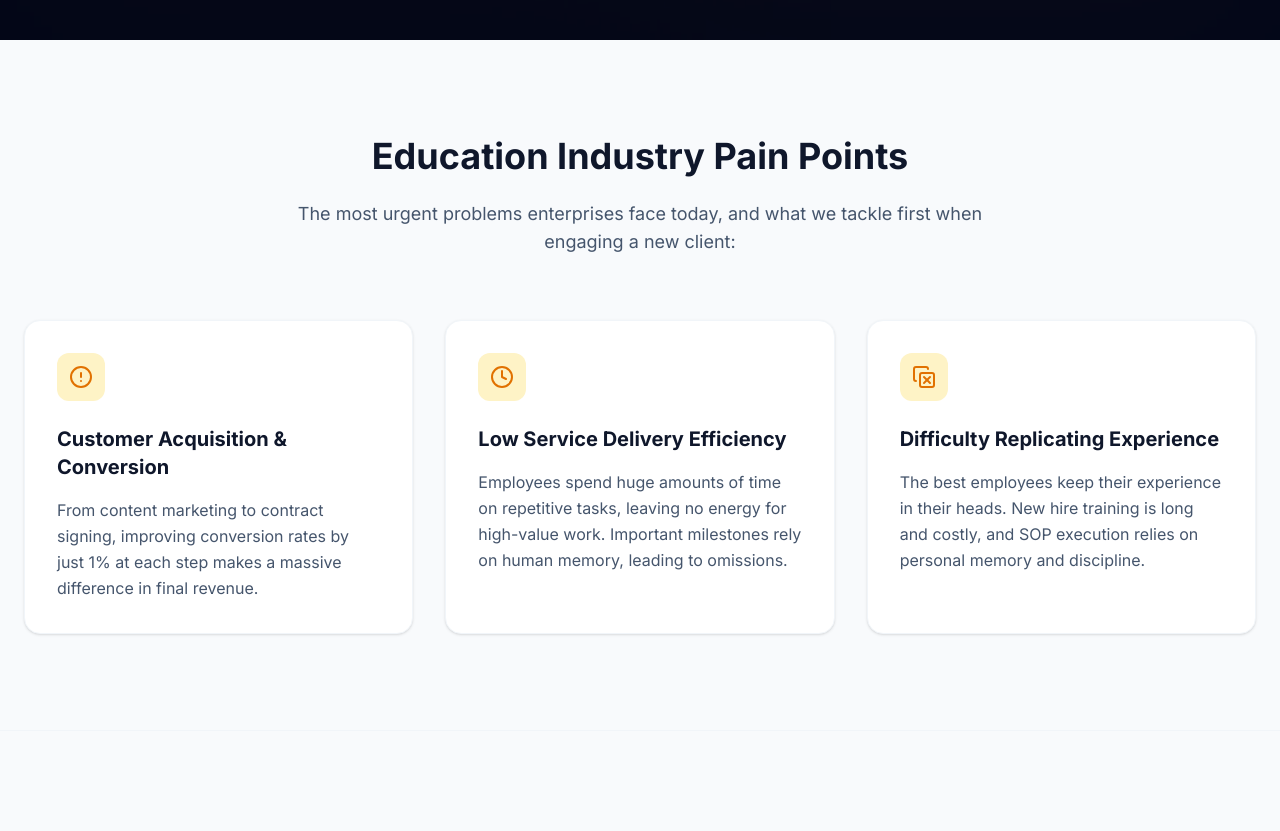
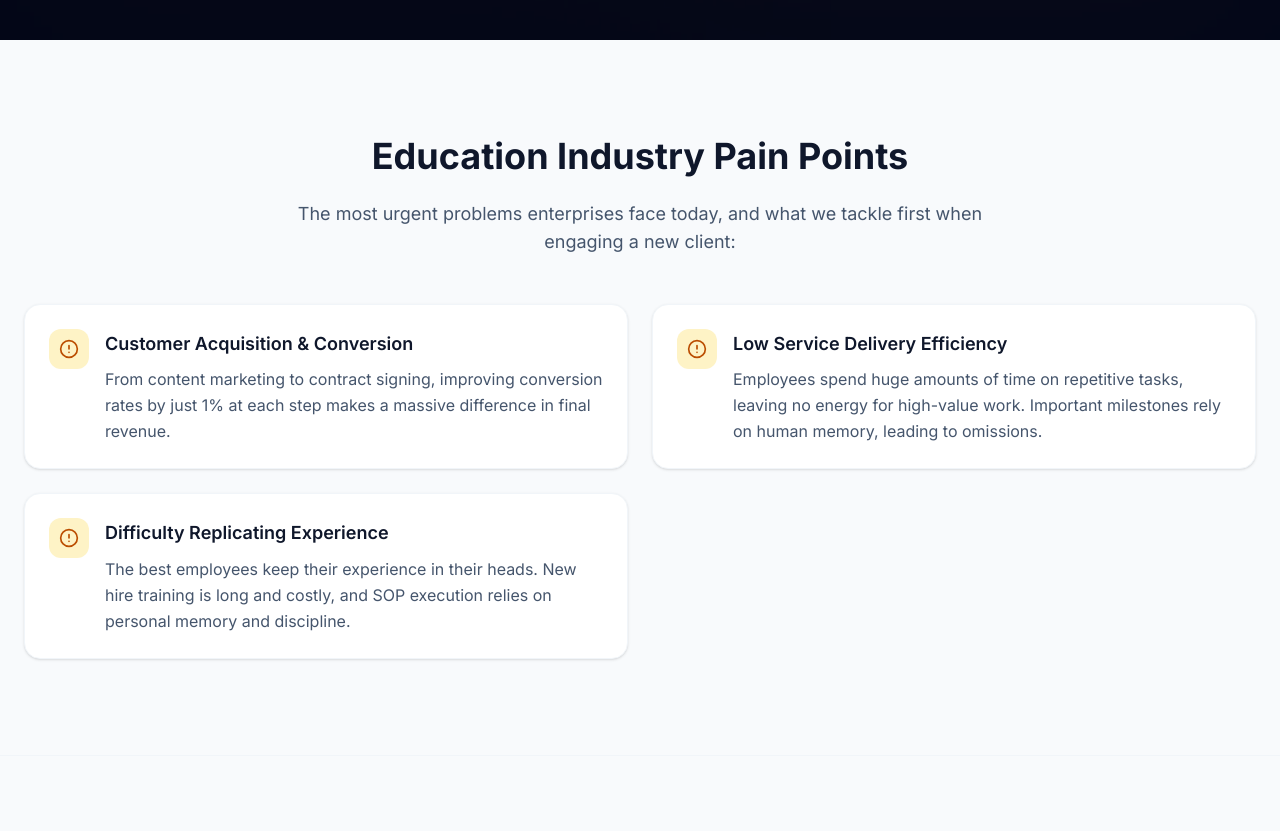
Before and after one commit to beebee-ai/bee-sigma, a Next.js app: page /en/industry/education in a window 1280 px wide. Shown: the part 360-1191 px from the top of the page. Built offline with nearby package versions, Linux system fonts and the light colour scheme.

Commit message:
feat(home): 重写首页关键信息架构与文案

```diff
--- a/app/[lang]/layout.tsx
+++ b/app/[lang]/layout.tsx
@@ -24,7 +24,7 @@ export async function generateMetadata({ params }: { params: Promise<{ lang: str
     description: dict.metadata.description,
     icons: {
       icon: 'https://beebee-s3-sit.s3.us-west-2.amazonaws.com/bee-sigma/favicon.ico',
-      apple: 'https://beebee-s3-sit.s3.us-west-2.amazonaws.com/bee-sigma/apple-icon.png',
+      apple: 'https://beebee-s3-sit.s3.us-west-2.amazonaws.com/bee-sigma/apple-touch-icon.png',
     },
     openGraph: {
       images: ['https://beebee-s3-sit.s3.us-west-2.amazonaws.com/bee-sigma/opengraph-image.png'],
--- a/components/PainPoints.tsx
+++ b/components/PainPoints.tsx
@@ -1,23 +1,45 @@
 'use client'
 
 import { motion } from 'motion/react'
-import { AlertCircle, Clock, CopyX } from 'lucide-react'
+import { AlertCircle, CheckCircle2 } from 'lucide-react'
 
 export default function PainPoints({ dict }: { dict: any }) {
-  const icons = [AlertCircle, Clock, CopyX]
+  const sections = Array.isArray(dict.sections)
+    ? dict.sections
+    : [
+        {
+          title: dict.title,
+          subtitle: dict.subtitle,
+          items: dict.items ?? [],
+        },
+      ]
 
   return (
     <section className="py-8 md:py-24 bg-slate-50">
       <div className="container mx-auto px-4 md:px-6">
-        <div className="text-center max-w-3xl mx-auto mb-8 md:mb-16">
+        {sections.map((section: any, sectionIndex: number) => {
+          const Icon = sectionIndex === 0 ? AlertCircle : CheckCircle2
+          const iconClassName =
+            sectionIndex === 0
+              ? 'bg-amber-100 text-amber-700'
+              : 'bg-emerald-100 text-emerald-700'
+
+          return (
+            <div
+              key={sectionIndex}
+              className={sectionIndex > 0 ? 'mt-10 md:mt-14 pt-10 md:pt-14 border-t border-slate-200' : ''}
+            >
+              <div className="text-center max-w-3xl mx-auto mb-8 md:mb-12">
                 <motion.h2
                   initial={{ opacity: 0, y: 20 }}
                   whileInView={{ opacity: 1, y: 0 }}
                   viewport={{ once: true }}
                   className="text-2xl md:text-4xl font-bold text-slate-900 mb-4 md:mb-6"
                 >
-            {dict.title}
+                  {section.title}
                 </motion.h2>
+
+                {section.subtitle ? (
                   <motion.p
                     initial={{ opacity: 0, y: 20 }}
                     whileInView={{ opacity: 1, y: 0 }}
@@ -25,44 +47,50 @@ export default function PainPoints({ dict }: { dict: any }) {
                     transition={{ delay: 0.1 }}
                     className="text-base md:text-lg text-slate-600"
                   >
-            {dict.subtitle && typeof dict.subtitle === 'string'
-              ? dict.subtitle.split('，').map((part: string, i: number, arr: any[]) => (
-                  <span key={i} className="inline-block">
-                    {part}{i < arr.length - 1 ? '，' : ''}
-                  </span>
-                ))
-              : dict.subtitle}
+                    {section.subtitle}
                   </motion.p>
+                ) : null}
               </div>
 
-        <div className="grid md:grid-cols-3 gap-6 md:gap-8">
-          {dict.items.map((item: any, index: number) => {
-            const Icon = icons[index]
+              <div className="grid md:grid-cols-2 gap-4 md:gap-6">
+                {(section.items ?? []).map((item: any, index: number) => {
+                  const isString = typeof item === 'string'
+                  const title = !isString && item?.title ? item.title : ''
+                  const description = !isString && item?.description ? item.description : ''
+                  const text = isString ? item : title
+
                   return (
                     <motion.div
-                key={index}
+                      key={`${sectionIndex}-${index}`}
                       initial={{ opacity: 0, y: 20 }}
                       whileInView={{ opacity: 1, y: 0 }}
                       viewport={{ once: true }}
-                transition={{ delay: index * 0.1 }}
-                className="bg-white p-5 md:p-8 rounded-2xl shadow-sm border border-slate-100 hover:shadow-md transition-shadow"
+                      transition={{ delay: index * 0.06 }}
+                      className="bg-white p-5 md:p-6 rounded-2xl shadow-sm border border-slate-100 hover:shadow-md transition-shadow"
                     >
-                <div className="flex items-center gap-3 md:gap-4 mb-2 md:mb-0 md:block">
-                  <div className="w-8 h-8 md:w-12 md:h-12 bg-amber-100 text-amber-600 rounded-xl flex items-center justify-center shrink-0 md:mb-6">
-                    <Icon className="w-4 h-4 md:w-6 md:h-6" />
+                      <div className="flex items-start gap-3 md:gap-4">
+                        <div
+                          className={`w-8 h-8 md:w-10 md:h-10 rounded-xl flex items-center justify-center shrink-0 ${iconClassName}`}
+                        >
+                          <Icon className="w-4 h-4 md:w-5 md:h-5" />
                         </div>
-                  <h3 className="text-base md:text-xl font-bold text-slate-900 md:mb-4">
-                    {item.title}
-                  </h3>
+                        <div className="space-y-2">
+                          <p className="text-base md:text-lg font-semibold text-slate-900 leading-relaxed">
+                            {text}
+                          </p>
+                          {description ? (
+                            <p className="text-sm md:text-base text-slate-600 leading-relaxed">{description}</p>
+                          ) : null}
                         </div>
-                <p className="text-sm md:text-base text-slate-600 leading-relaxed">
-                  {item.description}
-                </p>
+                      </div>
                     </motion.div>
                   )
                 })}
               </div>
             </div>
+          )
+        })}
+      </div>
     </section>
   )
 }
--- a/dictionaries/en.json
+++ b/dictionaries/en.json
@@ -17,8 +17,8 @@
   },
   "hero": {
     "badge": "AI Tech Consulting · Implementation · Mentoring",
-    "title": "BEE Sigma",
-    "subtitle": "Focusing on enterprise AI implementation, navigation coaching, and personal empowerment\nto build your exclusive digital 'second brain'.",
+    "title": "Turn AI from concept into executable, repeatable, and deliverable business capability.",
+    "subtitle": "BEE Sigma provides AI consulting, execution support, and engineering implementation services,\nhelping companies close the loop from diagnosis and solution design to go-live.",
     "cta": "Free Consultation",
     "secondaryCta": "Explore Solutions"
   },
--- a/dictionaries/zh.json
+++ b/dictionaries/zh.json
@@ -8,7 +8,7 @@
     "about": "关于我们",
     "services": "核心业务",
     "solutions": "核心方案",
-    "industry": "行业方案",
+    "industry": "行业案例",
     "education": "教育行业 AI 赋能",
     "finance": "金融行业 AI 赋能",
     "process": "服务流程",
@@ -17,8 +17,8 @@
   },
   "hero": {
     "badge": "AI 科技咨询 · 落地 · 陪跑",
-    "title": "BEE Sigma",
-    "subtitle": "专注企业级 AI 落地、领航教练与个人赋能，\n为您打造专属的数字化“第二大脑”。",
+    "title": "让企业把 AI 从概念，变成可落地、可复制、可交付的业务能力",
+    "subtitle": "BEE Sigma 提供 AI 咨询、陪跑与工程落地服务，\n帮助企业完成从诊断、方案设计到执行上线的闭环。",
     "cta": "免费咨询评估",
     "secondaryCta": "了解核心方案"
   },
@@ -81,12 +81,13 @@
     "description": "BEEBEE AI 是一家新西兰和中国双总部的AI科技咨询公司，专注AI咨询、落地与陪跑。我们深耕企业咨询业务，为企业提供从顶层战略规划到基层业务落地的全方位 AI 转型方案，致力于将前沿的 AI 技术转化为企业切实可行的生产力，帮助企业在智能化转型的深水区找到破局点。",
     "founder": {
       "title": "创始人介绍",
-      "name": "周品 (Pin Zhou)",
+      "name": "Pin Zhou",
       "bio": [
-        "全球第一批 GPT 创业者，深度参与 AI 浪潮的演进与商业化落地。",
-        "拥有 25 年互联网行业经验，历经 3 次成功创业，具备深厚的商业洞察力。",
-        "曾担任 2 家美股上市公司高管，深谙企业管理、组织架构与效率优化的痛点。",
-        "在 AI 咨询与培训领域，已累计赋能全球 40+ 顶尖企业，帮助 1000+ 职场精英重塑 AI 时代的竞争力。"
+        "Pin Zhou，BEEBEE AI / 2Brain 创始人，长期专注于 AI 落地、企业咨询陪跑与组织能力建设。",
+        "拥有 25 年互联网行业经验，历经 3 次创业，曾担任 2 家美股上市公司高管。",
+        "在 AI 咨询与培训领域，已累计服务 40+ 企业与机构、赋能 1000+ 职场人士，覆盖教育机构、华人企业主与成长型团队等场景。",
+        "过去持续创业与产品实践，长期服务华人企业主、教育机构与成长型团队，关注的不是“讲 AI”，而是“把 AI 变成真正能跑起来的业务系统”。",
+        "BEE Sigma 的目标，不是提供一堆工具清单，而是帮助企业明确战略、打通流程、落地场景，并最终形成可复制的组织能力。"
       ]
     },
     "stats": [
@@ -96,20 +97,24 @@
     ]
   },
   "generalPainPoints": {
-    "title": "为什么选择 BEE Sigma",
-    "subtitle": "在智能化转型的深水区，企业普遍面临三大核心挑战：",
-    "items": [
+    "sections": [
       {
-        "title": "战略认知模糊",
-        "description": "面对层出不穷的 AI 技术，不知如何与自身业务深度结合，缺乏顶层设计。"
+        "title": "您是否面临这些挑战",
+        "items": [
+          "AI 听得多，落不下去",
+          "团队知道要做，但没人推进",
+          "买了工具，流程没打通",
+          "做了几个试点，无法复制到组织"
+        ]
       },
       {
-        "title": "落地执行断层",
-        "description": "懂概念但不会用，缺乏实际操作经验与懂业务的 AI 复合型人才。"
-      },
-      {
-        "title": "系统生态割裂",
-        "description": "工具零散，无法形成合力，难以沉淀为企业专属的数字化资产。"
+        "title": "为什么选择 BEE Sigma",
+        "items": [
+          "不是只讲概念，而是一起做落地",
+          "不是单点工具，而是业务闭环设计",
+          "不是一次培训，而是咨询 + 陪跑 + 工程化支持",
+          "从诊断、方案、执行到复盘形成完整闭环"
+        ]
       }
     ]
   },
```
Also changed, not shown: components/Hero.tsx (+12 -8 lines), 1 other file (tests, documents, lock files or other folders). Lines whose indentation alone changed are shown as unchanged.
